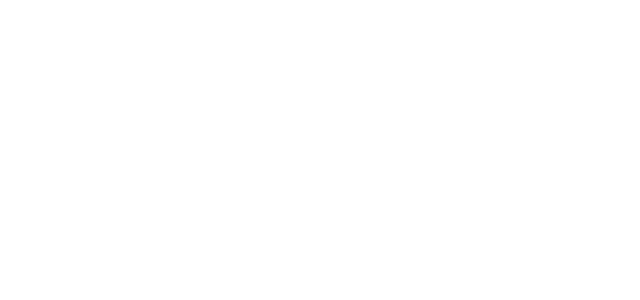
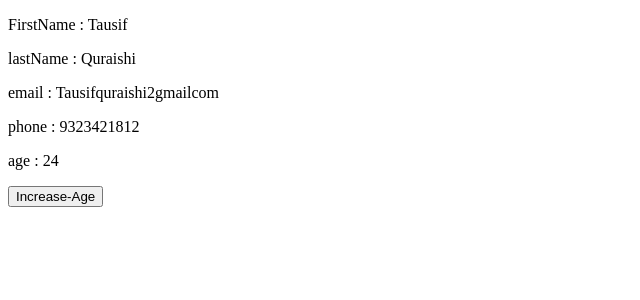
Before and after one commit to Tausifqureshi/React_Revision, a React (Vite) app: page / in a window 1280 px wide. Shown: the top 300 px of the page, without its empty margins (0-640 px from the left). Built offline with nearby package versions, Linux system fonts and the light colour scheme.

Commit message:
useState-File

```diff
--- a/src/useState/StateExampleObject.jsx
+++ b/src/useState/StateExampleObject.jsx
@@ -1,11 +1,30 @@
-import React from 'react'
+import React, { useState } from "react";
 
 function StateExampleObject() {
+  const [perosn, setPerson] = useState({
+    id: 1,
+    firstName: "Tausif",
+    lastName: "Quraishi",
+    email: "Tausifquraishi2gmailcom",
+    phone: 9323421812,
+    age: 24,
+  });
+
+  function increaseAge() {
+    console.log("increaseAge");
+    setPerson({ ...perosn, age: perosn.age + 1 });
+  }
   return (
     <>
+      <p> FirstName : {perosn.firstName} </p>
+      <p> lastName : {perosn.lastName} </p>
+      <p> email : {perosn.email} </p>
+      <p> phone : {perosn.phone} </p>
+      <p> age : {perosn.age} </p>
 
+      <button onClick={increaseAge}>Increase-Age</button>
     </>
-  )
+  );
 }
 
-export default StateExampleObject
+export default StateExampleObject;
```
Also changed, not shown: src/main.jsx (line endings or trailing spaces).
